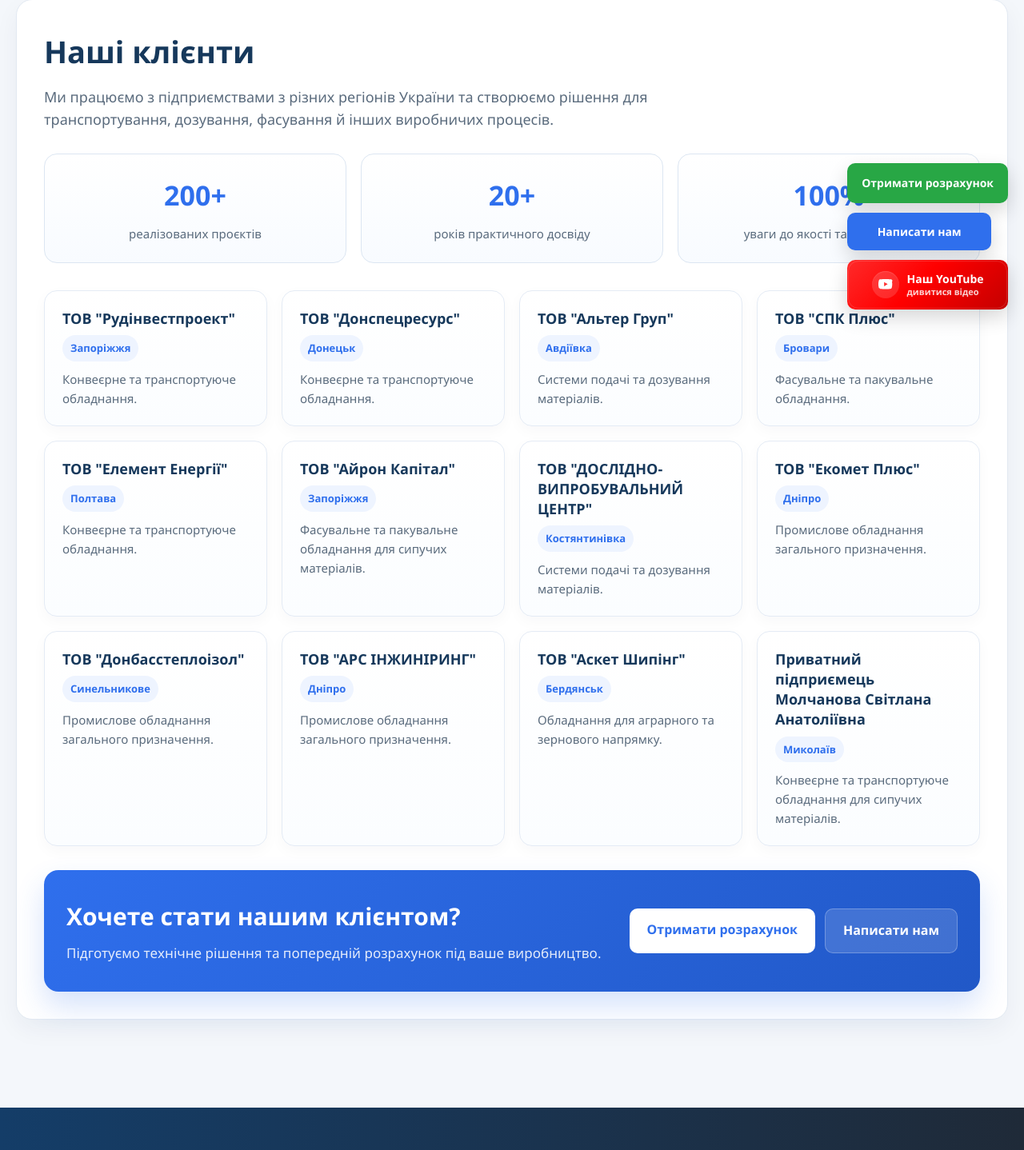
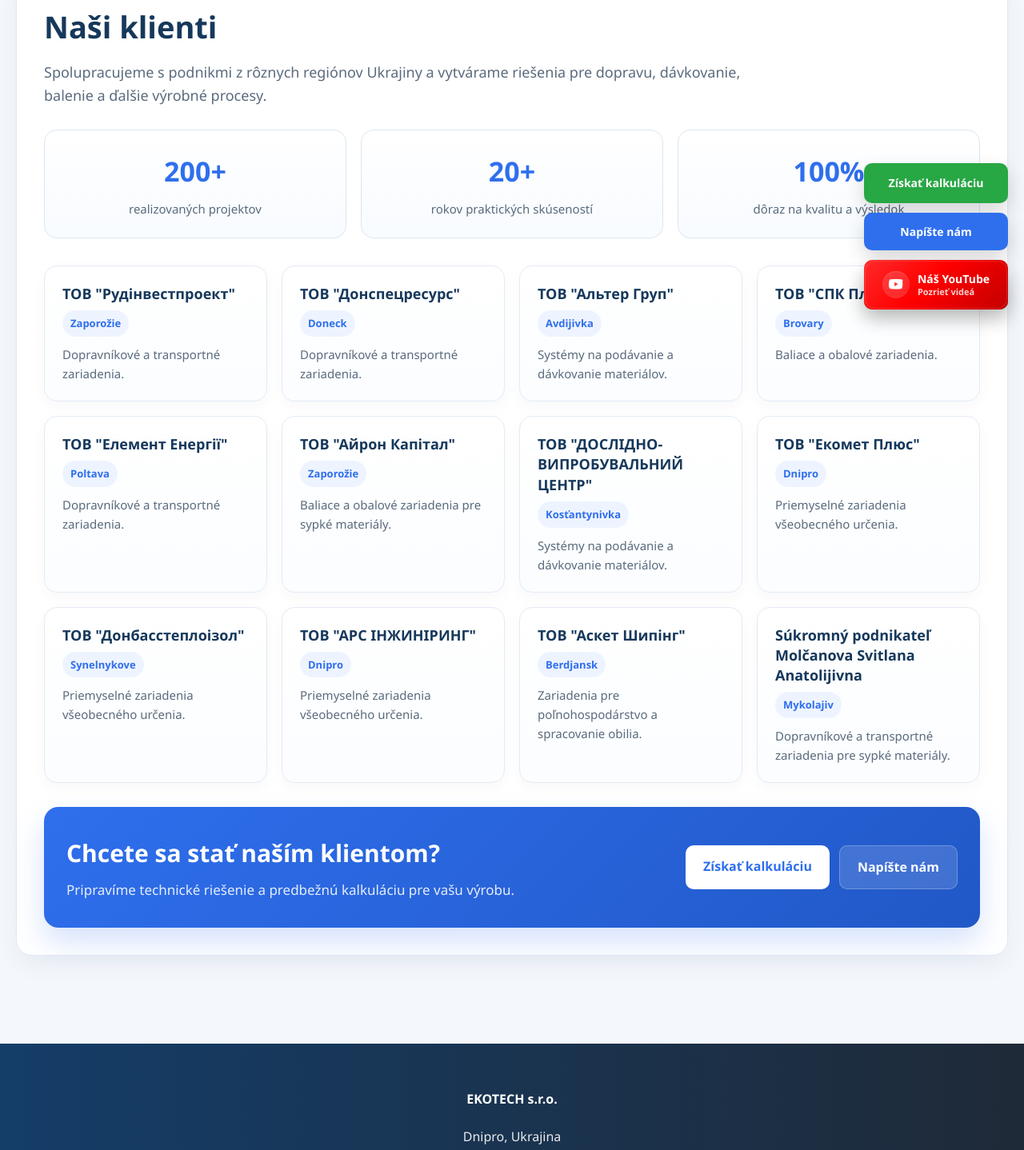
Before and after one commit to Bohdan2134/Ekoteh, a plain HTML site: page clients.html in a window 1280 px wide. Shown: the part 393-1831 px from the top of the page at 80% size. Drawn offline with Linux system fonts and the light colour scheme.

Commit message:
Update clients.html

```diff
--- a/clients.html
+++ b/clients.html
@@ -1,9 +1,9 @@
 <!DOCTYPE html>
-<html lang="uk">
+<html lang="sk">
 <head>
 <meta charset="UTF-8">
 <meta name="viewport" content="width=device-width, initial-scale=1.0">
-<title>ЕКОТЕХ — Наші клієнти</title>
+<title>EKOTECH — Naši klienti</title>
 
 <style>
 * {
@@ -679,16 +679,16 @@
 <header class="site-header" id="siteHeader">
     <div class="container header-inner">
         <a href="index.html" class="header-logo">
-            <img src="images/logo.png" alt="ЕКВІПТЕХ">
+            <img src="images/logo.png" alt="EKOTECH">
         </a>
 
         <nav class="header-nav">
-            <a href="index.html">Головна</a>
-            <a href="about.html">Про компанію</a>
-            <a href="equipment.html">Обладнання</a>
-            <a href="projects.html">Проєкти</a>
-            <a href="clients.html">Наші клієнти</a>
-            <a href="contacts.html">Контакти</a>
+            <a href="index.html">Domov</a>
+            <a href="about.html">O spoločnosti</a>
+            <a href="equipment.html">Zariadenia</a>
+            <a href="projects.html">Projekty</a>
+            <a href="clients.html">Naši klienti</a>
+            <a href="contacts.html">Kontakt</a>
         </nav>
     </div>
 </header>
@@ -696,9 +696,9 @@
 <div class="page-hero">
     <div class="container">
         <div class="hero-inner">
-            <div class="hero-badge">Партнери та реалізовані співпраці</div>
-            <h1>Наші клієнти</h1>
-            <p>Підприємства, для яких ми реалізували інженерні та виробничі рішення.</p>
+            <div class="hero-badge">Partneri a realizované spolupráce</div>
+            <h1>Naši klienti</h1>
+            <p>Podniky, pre ktoré sme realizovali inžinierske a výrobné riešenia.</p>
         </div>
     </div>
 </div>
@@ -708,22 +708,22 @@
         <div class="section-card">
 
             <div class="section-header">
-                <h2>Наші клієнти</h2>
-                <p>Ми працюємо з підприємствами з різних регіонів України та створюємо рішення для транспортування, дозування, фасування й інших виробничих процесів.</p>
+                <h2>Naši klienti</h2>
+                <p>Spolupracujeme s podnikmi z rôznych regiónov Ukrajiny a vytvárame riešenia pre dopravu, dávkovanie, balenie a ďalšie výrobné procesy.</p>
             </div>
 
             <div class="stats">
                 <div class="stat">
                     <b>200+</b>
-                    <p>реалізованих проєктів</p>
+                    <p>realizovaných projektov</p>
                 </div>
                 <div class="stat">
                     <b>20+</b>
-                    <p>років практичного досвіду</p>
+                    <p>rokov praktických skúseností</p>
                 </div>
                 <div class="stat">
                     <b>100%</b>
-                    <p>уваги до якості та результату</p>
+                    <p>dôraz na kvalitu a výsledok</p>
                 </div>
             </div>
 
@@ -731,87 +731,87 @@
 
                 <div class="client-card">
                     <b>ТОВ "Рудінвестпроект"</b>
-                    <span>Запоріжжя</span>
-                    <p>Конвеєрне та транспортуюче обладнання.</p>
+                    <span>Zaporožie</span>
+                    <p>Dopravníkové a transportné zariadenia.</p>
                 </div>
 
                 <div class="client-card">
                     <b>ТОВ "Донспецресурс"</b>
-                    <span>Донецьк</span>
-                    <p>Конвеєрне та транспортуюче обладнання.</p>
+                    <span>Doneck</span>
+                    <p>Dopravníkové a transportné zariadenia.</p>
                 </div>
 
                 <div class="client-card">
                     <b>ТОВ "Альтер Груп"</b>
-                    <span>Авдіївка</span>
-                    <p>Системи подачі та дозування матеріалів.</p>
+                    <span>Avdijivka</span>
+                    <p>Systémy na podávanie a dávkovanie materiálov.</p>
                 </div>
 
                 <div class="client-card">
                     <b>ТОВ "СПК Плюс"</b>
-                    <span>Бровари</span>
-                    <p>Фасувальне та пакувальне обладнання.</p>
+                    <span>Brovary</span>
+                    <p>Baliace a obalové zariadenia.</p>
                 </div>
 
                 <div class="client-card">
                     <b>ТОВ "Елемент Енергії"</b>
-                    <span>Полтава</span>
-                    <p>Конвеєрне та транспортуюче обладнання.</p>
+                    <span>Poltava</span>
+                    <p>Dopravníkové a transportné zariadenia.</p>
                 </div>
 
                 <div class="client-card">
                     <b>ТОВ "Айрон Капітал"</b>
-                    <span>Запоріжжя</span>
-                    <p>Фасувальне та пакувальне обладнання для сипучих матеріалів.</p>
+                    <span>Zaporožie</span>
+                    <p>Baliace a obalové zariadenia pre sypké materiály.</p>
                 </div>
 
                 <div class="client-card">
                     <b>ТОВ "ДОСЛІДНО-ВИПРОБУВАЛЬНИЙ ЦЕНТР"</b>
-                    <span>Костянтинівка</span>
-                    <p>Системи подачі та дозування матеріалів.</p>
+                    <span>Kosťantynivka</span>
+                    <p>Systémy na podávanie a dávkovanie materiálov.</p>
                 </div>
 
                 <div class="client-card">
                     <b>ТОВ "Екомет Плюс"</b>
-                    <span>Дніпро</span>
-                    <p>Промислове обладнання загального призначення.</p>
+                    <span>Dnipro</span>
+                    <p>Priemyselné zariadenia všeobecného určenia.</p>
                 </div>
 
                 <div class="client-card">
                     <b>ТОВ "Донбасстеплоізол"</b>
-                    <span>Синельникове</span>
-                    <p>Промислове обладнання загального призначення.</p>
+                    <span>Synelnykove</span>
+                    <p>Priemyselné zariadenia všeobecného určenia.</p>
                 </div>
 
                 <div class="client-card">
                     <b>ТОВ "АРС ІНЖИНІРИНГ"</b>
-                    <span>Дніпро</span>
-                    <p>Промислове обладнання загального призначення.</p>
+                    <span>Dnipro</span>
+                    <p>Priemyselné zariadenia všeobecného určenia.</p>
                 </div>
 
                 <div class="client-card">
                     <b>ТОВ "Аскет Шипінг"</b>
-                    <span>Бердянськ</span>
-                    <p>Обладнання для аграрного та зернового напрямку.</p>
+                    <span>Berdjansk</span>
+                    <p>Zariadenia pre poľnohospodárstvo a spracovanie obilia.</p>
                 </div>
 
                 <div class="client-card">
-                    <b>Приватний підприємець Молчанова Світлана Анатоліївна</b>
-                    <span>Миколаїв</span>
-                    <p>Конвеєрне та транспортуюче обладнання для сипучих матеріалів.</p>
+                    <b>Súkromný podnikateľ Molčanova Svitlana Anatolijivna</b>
+                    <span>Mykolajiv</span>
+                    <p>Dopravníkové a transportné zariadenia pre sypké materiály.</p>
                 </div>
 
             </div>
 
             <div class="bottom-cta">
                 <div>
-                    <h3>Хочете стати нашим клієнтом?</h3>
-                    <p>Підготуємо технічне рішення та попередній розрахунок під ваше виробництво.</p>
+                    <h3>Chcete sa stať naším klientom?</h3>
+                    <p>Pripravíme technické riešenie a predbežnú kalkuláciu pre vašu výrobu.</p>
                 </div>
 
                 <div class="bottom-cta-buttons">
-                    <a href="contacts.html" class="btn-white">Отримати розрахунок</a>
-                    <a href="contacts.html" class="btn-dark">Написати нам</a>
+                    <a href="contacts.html" class="btn-white">Získať kalkuláciu</a>
+                    <a href="contacts.html" class="btn-dark">Napíšte nám</a>
                 </div>
             </div>
 
@@ -821,32 +821,35 @@
 
 <footer class="footer">
     <div class="footer-inner">
-        <h4>ТОВ «Екотех»</h4>
-        <p>м. Дніпро, Україна</p>
+        <h4>EKOTECH s.r.o.</h4>
+        <p>Dnipro, Ukrajina</p>
         <p>Email: <a href="mailto:tov.ekoteh@gmail.com">tov.ekoteh@gmail.com</a></p>
     </div>
 </footer>
 
 <div class="floating-buttons">
-    <a href="contacts.html" class="calc-btn">Отримати розрахунок</a>
+    <a href="contacts.html" class="calc-btn">Získať kalkuláciu</a>
+
+   <div class="floating-buttons">
+    <a href="contacts.html" class="calc-btn">Získať kalkuláciu</a>
 
     <div class="contact-popup-wrap">
         <button type="button" class="mail-btn contact-toggle" id="contactToggle">
-            Написати нам
+            Napíšte nám
         </button>
 
         <div class="contact-popup" id="contactPopup">
-            <div class="contact-phone">📞 +380 99 123 45 67</div>
+            <div class="contact-phone">📞 +99999999</div>
 
-            <a href="https://t.me/utanabali" target="_blank" class="contact-link telegram">
+            <a href="https://t.me/art133788" target="_blank" class="contact-link telegram">
                 Telegram
             </a>
 
-            <a href="https://wa.me/380672567173" target="_blank" class="contact-link whatsapp">
+            <a href="https://wa.me/380986637780" target="_blank" class="contact-link whatsapp">
                 WhatsApp
             </a>
 
-            <a href="viber://chat?number=%2B380672567173" class="contact-link viber">
+            <a href="viber://chat?number=%2B9999999" class="contact-link viber">
                 Viber
             </a>
         </div>
@@ -859,8 +862,8 @@
             </svg>
         </span>
         <span class="yt-super-btn__text">
-            Наш YouTube
-            <small>дивитися відео</small>
+            Náš YouTube
+            <small>Pozrieť videá</small>
         </span>
     </a>
 </div>
@@ -898,7 +901,7 @@
 
         function autoScroll() {
             if (!isPaused) {
-               const maxScroll = processGrid.scrollWidth - processGrid.clientWidth;
+                const maxScroll = processGrid.scrollWidth - processGrid.clientWidth;
 
                 if (processGrid.scrollLeft >= maxScroll) {
                     processGrid.scrollLeft = 0;
@@ -912,7 +915,7 @@
 
         autoScroll();
 
-            processGrid.addEventListener("mouseenter", () => {
+        processGrid.addEventListener("mouseenter", () => {
             isPaused = true;
         });
 
@@ -925,7 +928,7 @@
         }, { passive: true });
     }
 
-        const contactToggle = document.getElementById("contactToggle");
+    const contactToggle = document.getElementById("contactToggle");
     const contactPopup = document.getElementById("contactPopup");
 
     if (contactToggle && contactPopup) {
```
